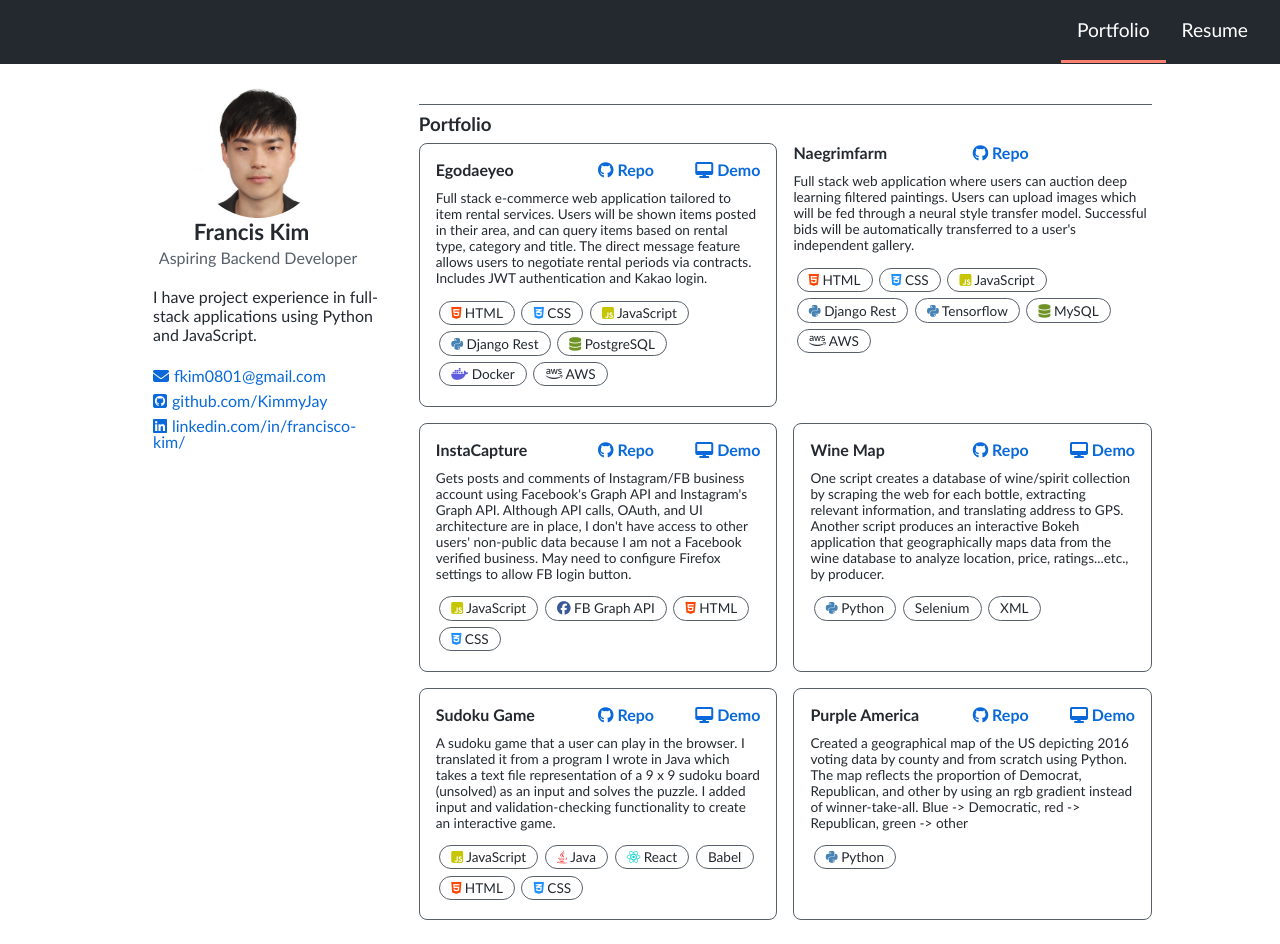
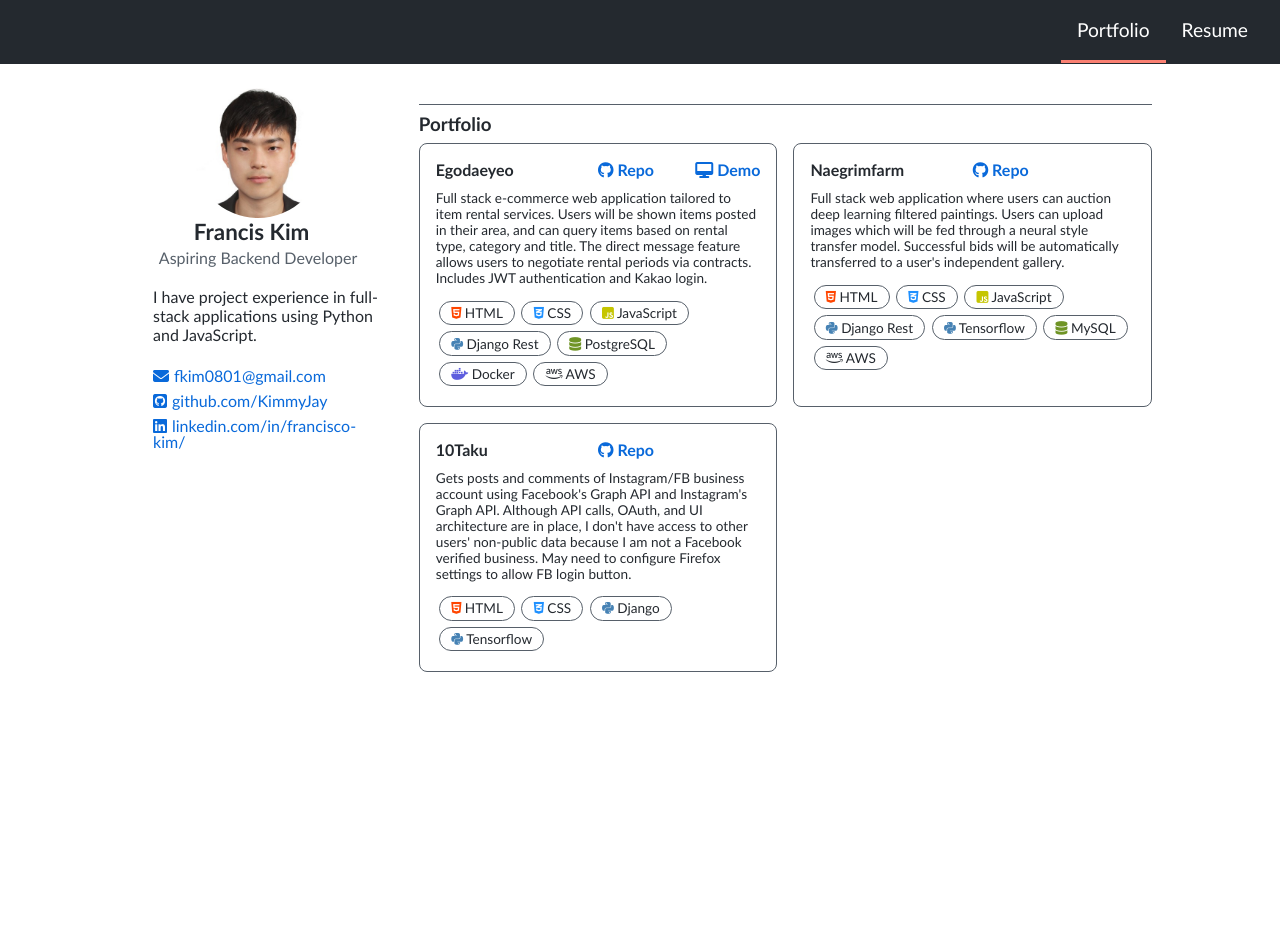
Before and after one commit to KimmyJay/KimmyJay.github.io, a plain HTML site: page index.html in a window 1280 px wide. After the commit the page ends 800 px from the top, so only its background shows below. Drawn offline with Linux system fonts and the light colour scheme.

Commit message:
REFAC - updated resume and email

```diff
--- a/index.html
+++ b/index.html
@@ -53,7 +53,7 @@
             <div class="profile-contacts">
               <a
                 class="profile-contact"
-                href="fkim0801@gmail.com"
+                href="mailto:fkim0801@gmail.com"
                 target="_blank"
                 > <i class="fas fa-envelope contact-icons"><span>fkim0801@gmail.com</span></i>
               </a>
@@ -114,7 +114,7 @@
 
                 </ul>
               </li>
-              <li class="projegict-item">
+              <li class="project-item">
                 <div class="project-item-head">
                   <h4 class="project-name">Naegrimfarm</h4>
                   <ul class="project-links">
@@ -145,24 +145,17 @@
               </li>
               <li class="project-item">
                 <div class="project-item-head">
-                  <h4 class="project-name">InstaCapture</h4>
+                  <h4 class="project-name">10Taku</h4>
                   <ul class="project-links">
                     <li>
                       <a
                         class="project-link"
-                        href="https://github.com/aloten/InstaCapture"
+                        href="https://github.com/KimmyJay/10Taku"
                         target="_blank"
                         ><i class="fab fa-github"></i> Repo</a
                       >
                     </li>
-                    <li>
-                      <a
-                        class="project-link"
-                        href="https://insta-capture.herokuapp.com"
-                        target="_blank"
-                        ><i class="fas fa-desktop"></i> Demo</a
-                      >
-                    </li>
+
                   </ul>
                 </div>
                 <p class="project-desc">
@@ -174,121 +167,10 @@
                   settings to allow FB login button.
                 </p>
                 <ul class="tech-list">
-                  <li class="tech-item">
-                    <i class="fab fa-js-square"></i> JavaScript
-                  </li>
-                  <li class="tech-item">
-                    <i class="fab fa-facebook"></i> FB Graph API
-                  </li>
                   <li class="tech-item"><i class="fab fa-html5"></i> HTML</li>
                   <li class="tech-item"><i class="fab fa-css3-alt"></i> CSS</li>
-                </ul>
-              </li>
-              <li class="project-item">
-                <div class="project-item-head">
-                  <h4 class="project-name">Wine Map</h4>
-                  <ul class="project-links">
-                    <li>
-                      <a
-                        class="project-link"
-                        href="https://github.com/aloten/wine-map"
-                        target="_blank"
-                        ><i class="fab fa-github"></i> Repo</a
-                      >
-                    </li>
-                    <li>
-                      <a class="project-link" href="templates/wine-map.html"
-                        ><i class="fas fa-desktop"></i> Demo</a
-                      >
-                    </li>
-                  </ul>
-                </div>
-                <p class="project-desc">
-                  One script creates a database of wine/spirit collection by
-                  scraping the web for each bottle, extracting relevant
-                  information, and translating address to GPS. Another script
-                  produces an interactive Bokeh application that geographically
-                  maps data from the wine database to analyze location, price,
-                  ratings...etc., by producer.
-                </p>
-                <ul class="tech-list">
-                  <li class="tech-item">
-                    <i class="fab fa-python"></i> Python
-                  </li>
-                  <li class="tech-item">Selenium</li>
-                  <li class="tech-item">XML</li>
-                </ul>
-              </li>
-              <li class="project-item">
-                <div class="project-item-head">
-                  <h4 class="project-name">Sudoku Game</h4>
-                  <ul class="project-links">
-                    <li>
-                      <a
-                        class="project-link"
-                        href="https://github.com/aloten/sudoku-game"
-                        target="_blank"
-                        ><i class="fab fa-github"></i> Repo</a
-                      >
-                    </li>
-                    <li>
-                      <a class="project-link" href="templates/sudoku.html"
-                        ><i class="fas fa-desktop"></i> Demo</a
-                      >
-                    </li>
-                  </ul>
-                </div>
-                <p class="project-desc">
-                  A sudoku game that a user can play in the browser. I
-                  translated it from a program I wrote in Java which takes a
-                  text file representation of a 9 x 9 sudoku board (unsolved) as
-                  an input and solves the puzzle. I added input and
-                  validation-checking functionality to create an interactive
-                  game.
-                </p>
-                <ul class="tech-list">
-                  <li class="tech-item">
-                    <i class="fab fa-js-square"></i> JavaScript
-                  </li>
-                  <li class="tech-item"><i class="fab fa-java"></i> Java</li>
-                  <li class="tech-item"><i class="fab fa-react"></i> React</li>
-                  <li class="tech-item">Babel</li>
-                  <li class="tech-item"><i class="fab fa-html5"></i> HTML</li>
-                  <li class="tech-item"><i class="fab fa-css3-alt"></i> CSS</li>
-                </ul>
-              </li>
-              <li class="project-item">
-                <div class="project-item-head">
-                  <h4 class="project-name">Purple America</h4>
-                  <ul class="project-links">
-                    <li>
-                      <a
-                        class="project-link"
-                        href="https://github.com/aloten/US-Election-Graph"
-                        target="_blank"
-                        ><i class="fab fa-github"></i> Repo</a
-                      >
-                    </li>
-                    <li>
-                      <a
-                        class="project-link"
-                        href="templates/purple-america.html"
-                        ><i class="fas fa-desktop"></i> Demo</a
-                      >
-                    </li>
-                  </ul>
-                </div>
-                <p class="project-desc">
-                  Created a geographical map of the US depicting 2016 voting
-                  data by county and from scratch using Python. The map reflects
-                  the proportion of Democrat, Republican, and other by using an
-                  rgb gradient instead of winner-take-all. Blue -> Democratic,
-                  red -> Republican, green -> other
-                </p>
-                <ul class="tech-list">
-                  <li class="tech-item">
-                    <i class="fab fa-python"></i> Python
-                  </li>
+                  <li class="tech-item"><i class="fab fa-python"></i> Django</li>
+                  <li class="tech-item"><i class="fab fa-python"></i> Tensorflow</li>
                 </ul>
               </li>
 
```
Also changed, not shown: 1 other file.
